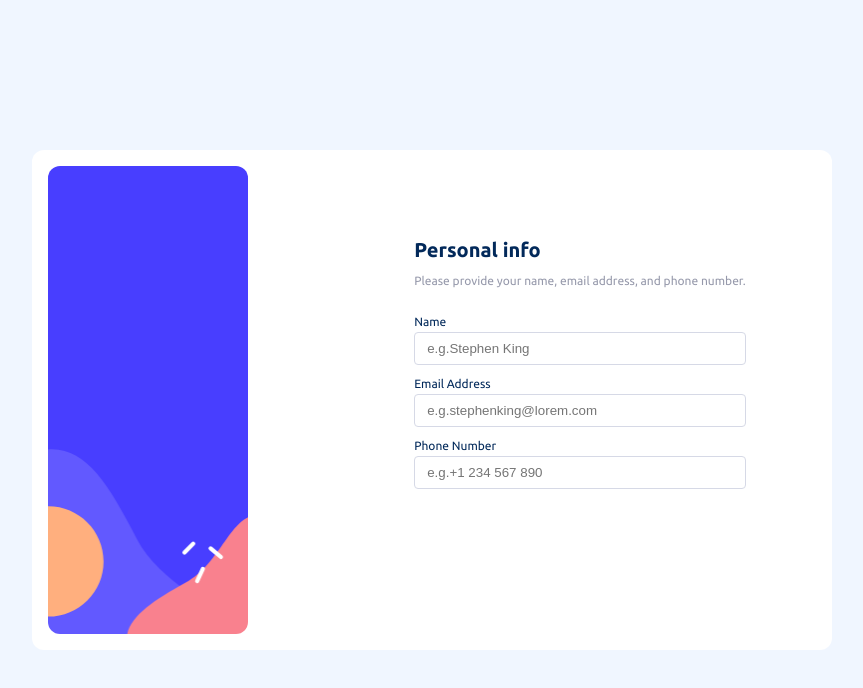
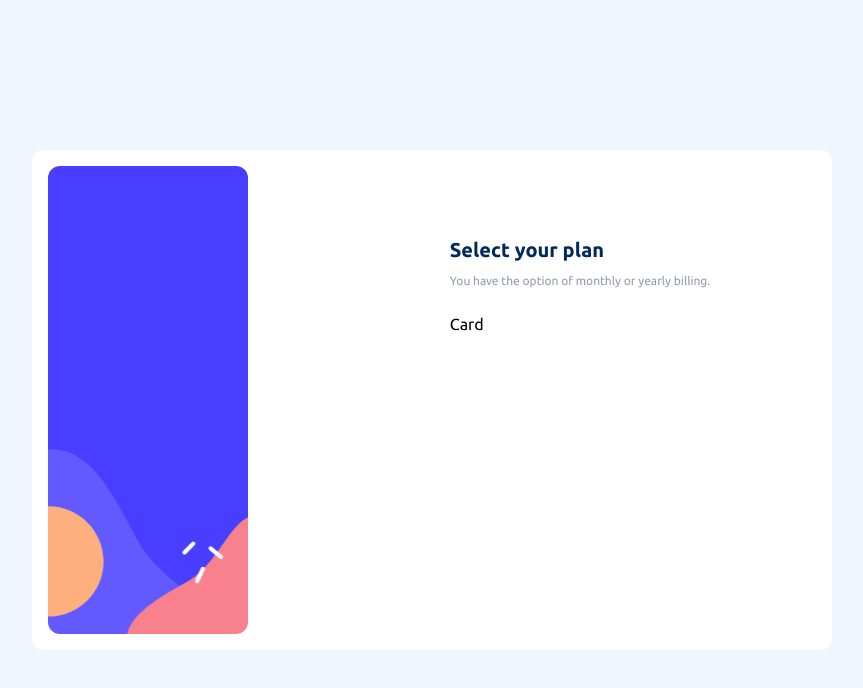
Before and after one commit to NitroZeus1013/FE-Practice, a React (Vite) app: page / in a window 1280 px wide. Shown: the top 688 px of the page, without its empty margins (208-1071 px from the left). Built offline with nearby package versions, Linux system fonts and the light colour scheme.

Commit message:
added more styles and start card component

```diff
--- /dev/null
+++ b/src/components/card/index.tsx
@@ -0,0 +1,5 @@
+function Card() {
+  return <div>Card</div>;
+}
+
+export default Card;
--- a/src/components/form/form.tsx
+++ b/src/components/form/form.tsx
@@ -1,11 +1,17 @@
+import { useState } from "react";
 import PersonalInfo from "../personal_info";
+import SelectPlan from "../select_plan";
 import "./form.css";
+
+const steps = [PersonalInfo, SelectPlan];
 function Form() {
+  const [currentStep, setCurrentStep] = useState(1);
+  const Handler = steps[currentStep];
   return (
     <div className="form-container">
       <div className="sidebar"></div>
       <div className="main-content">
-        <PersonalInfo />
+        <Handler />
       </div>
     </div>
   );
--- a/src/components/input/index.tsx
+++ b/src/components/input/index.tsx
@@ -1,11 +1,15 @@
 import { TInputProps } from "./input.types";
 import "./styles.css";
+
 function Input({ name, placeholder, label, id, type = "text" }: TInputProps) {
   return (
     <div className="input-container">
-      <label className="input-label" htmlFor={id}>
-        {label}
-      </label>
+      <div className="label-container">
+        <label className="input-label" htmlFor={id}>
+          {label}
+        </label>
+        <span className="error-message">This field is required</span>
+      </div>
       <input
         className="real-input"
         type={type}
--- a/src/components/input/styles.css
+++ b/src/components/input/styles.css
@@ -4,10 +4,21 @@
     row-gap: 0.25rem;
 }
 
+.label-container{
+    display: flex;
+    justify-content: space-between;
+}
+
 .input-label{
     font-size: 0.75rem;
     font-weight: 400;
     color: hsl(213, 96%, 18%);
+}
+
+.error-message{
+    font-size:0.75rem;
+    font-weight: 500;
+    color:var(--color-strawberry-red)
 }
 
 .real-input{
--- /dev/null
+++ b/src/components/select_plan/index.tsx
@@ -0,0 +1,17 @@
+import Card from "../card";
+import StepContainer from "../step_container";
+
+function SelectPlan() {
+  return (
+    <>
+      <StepContainer
+        header="Select your plan"
+        subHeader="You have the option of monthly or yearly billing."
+      >
+        <Card />
+      </StepContainer>
+    </>
+  );
+}
+
+export default SelectPlan;
```
Also changed, not shown: src/components/card/styles.css (added), src/components/select_plan/styles.css (added).
